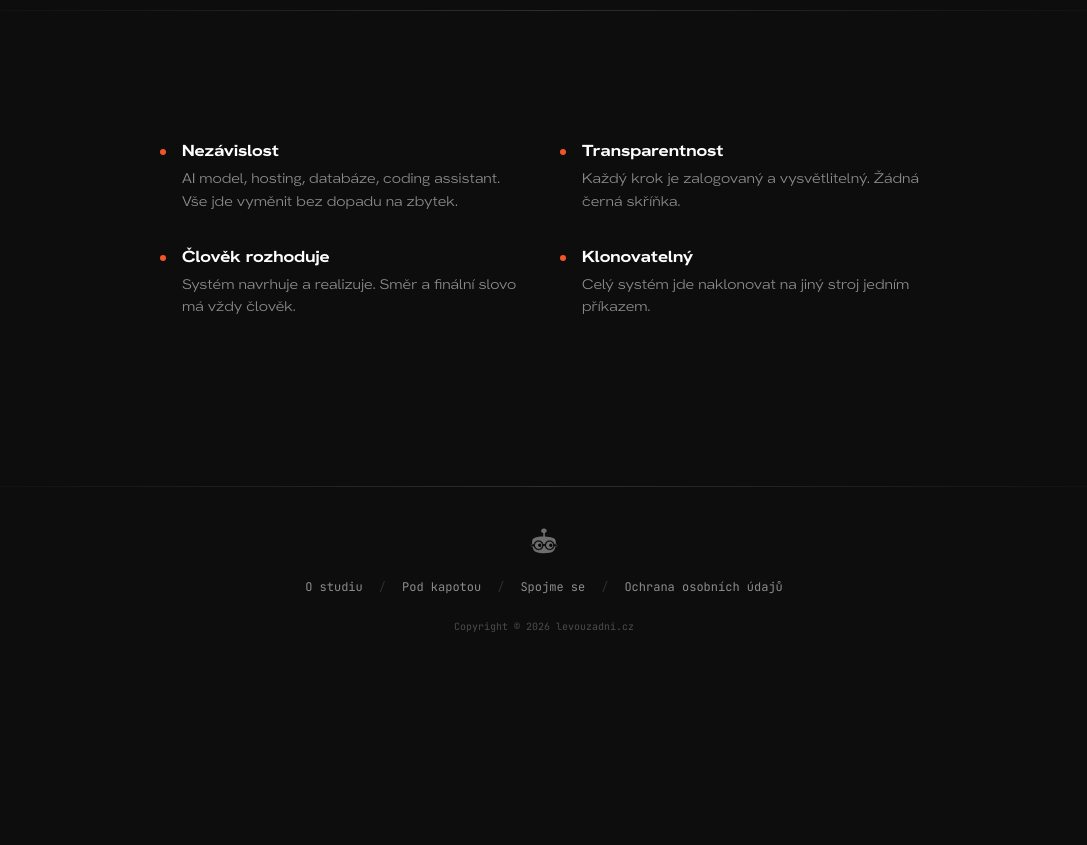
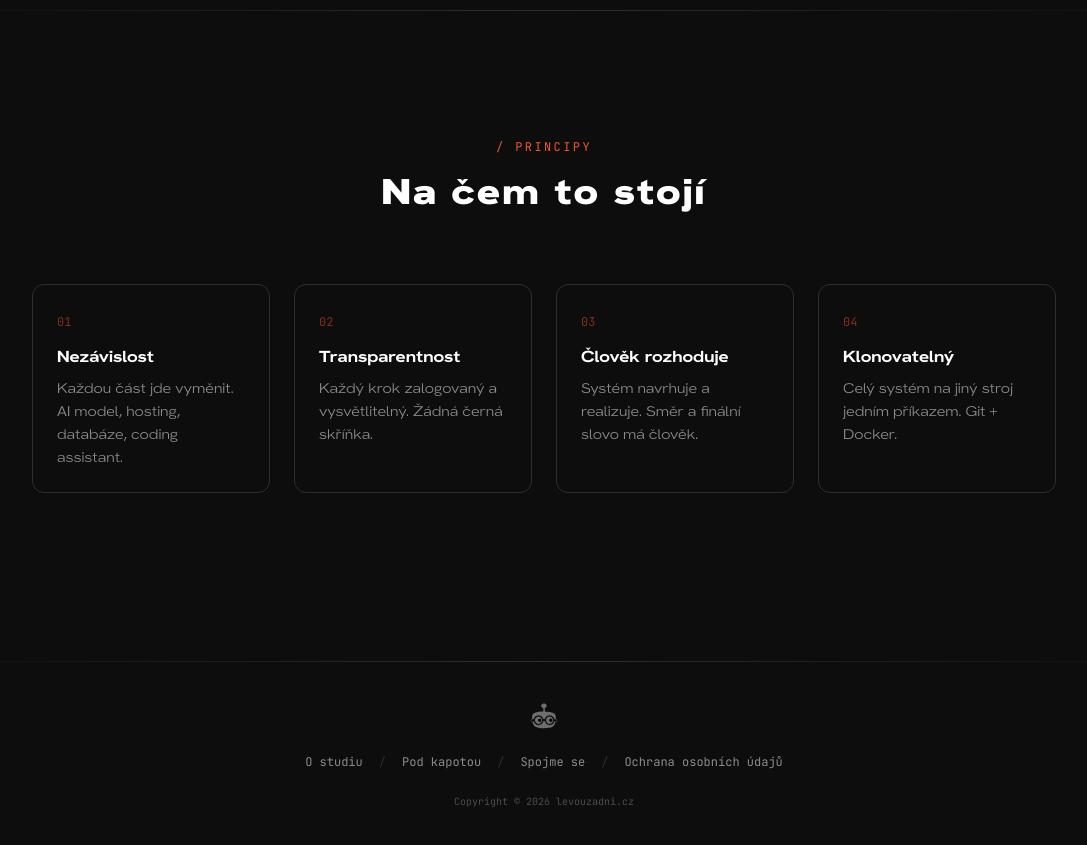
Before and after one commit to marinakcz/ai-setup, a Next.js app: page /pod-kapotou in a window 1280 px wide. Shown: the part 3020-3865 px from the top of the page, without its empty margins (96-1183 px from the left). Before the commit the page ends 3694 px from the top, so only its background shows below. Built offline with nearby package versions, Linux system fonts and the light colour scheme.

Commit message:
Principles: 4-column cards with numbers, hover effects, section header
Co-Authored-By: Claude Opus 4.6 (1M context) <noreply@anthropic.com>

```diff
--- a/components/ai-studio-page.tsx
+++ b/components/ai-studio-page.tsx
@@ -262,19 +262,24 @@ export default function AiStudioPage() {
       {/* ── PRINCIPLES ── */}
       <section className="relative z-10 py-24 md:py-32">
         <div className="max-w-[1408px] mx-auto px-6">
-          <div className="grid grid-cols-1 md:grid-cols-2 gap-8 max-w-3xl mx-auto">
+          <div className="text-center mb-16">
+            <p className="font-mono text-xs tracking-[0.2em] text-primary mb-2">/ PRINCIPY</p>
+            <h2 className="font-body font-extrabold text-[clamp(1.5rem,2.8vw,2.5rem)] leading-[1.6] tracking-[0.06em] text-foreground">
+              Na čem to stojí
+            </h2>
+          </div>
+
+          <div className="grid grid-cols-1 md:grid-cols-4 gap-6 max-w-5xl mx-auto">
             {[
-              { title: "Nezávislost", desc: "AI model, hosting, databáze, coding assistant. Vše jde vyměnit bez dopadu na zbytek." },
-              { title: "Transparentnost", desc: "Každý krok je zalogovaný a vysvětlitelný. Žádná černá skříňka." },
-              { title: "Člověk rozhoduje", desc: "Systém navrhuje a realizuje. Směr a finální slovo má vždy člověk." },
-              { title: "Klonovatelný", desc: "Celý systém jde naklonovat na jiný stroj jedním příkazem." },
+              { num: "01", title: "Nezávislost", desc: "Každou část jde vyměnit. AI model, hosting, databáze, coding assistant." },
+              { num: "02", title: "Transparentnost", desc: "Každý krok zalogovaný a vysvětlitelný. Žádná černá skříňka." },
+              { num: "03", title: "Člověk rozhoduje", desc: "Systém navrhuje a realizuje. Směr a finální slovo má člověk." },
+              { num: "04", title: "Klonovatelný", desc: "Celý systém na jiný stroj jedním příkazem. Git + Docker." },
             ].map((item, i) => (
-              <div key={i} className="flex items-start gap-4">
-                <span className="w-1.5 h-1.5 rounded-full bg-primary mt-2.5 shrink-0" />
-                <div>
-                  <h3 className="font-body font-semibold text-foreground mb-1">{item.title}</h3>
-                  <p className="font-body font-light text-sm text-muted-foreground leading-relaxed">{item.desc}</p>
-                </div>
+              <div key={i} className="p-6 rounded-xl border border-border hover:border-primary/30 transition-colors group">
+                <span className="font-mono text-xs text-primary/50 group-hover:text-primary transition-colors">{item.num}</span>
+                <h3 className="font-body font-semibold text-foreground mt-3 mb-2 group-hover:text-primary transition-colors">{item.title}</h3>
+                <p className="font-body font-light text-sm text-muted-foreground leading-relaxed">{item.desc}</p>
               </div>
             ))}
           </div>
```
